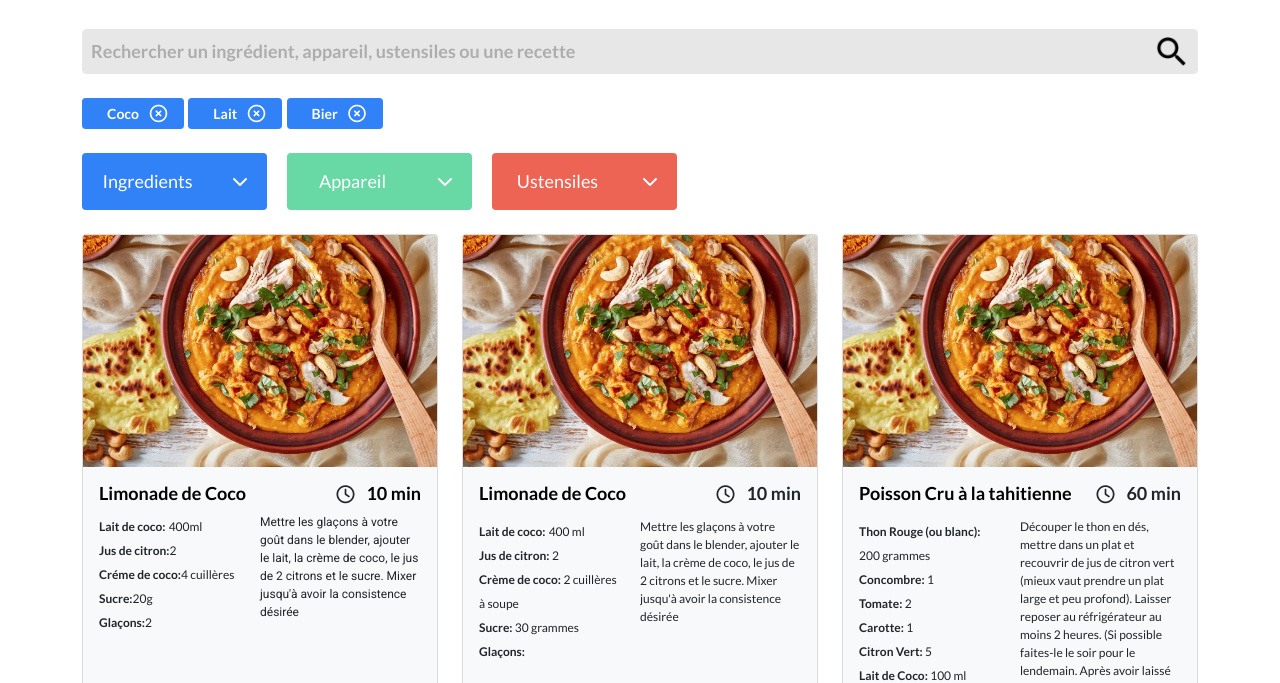
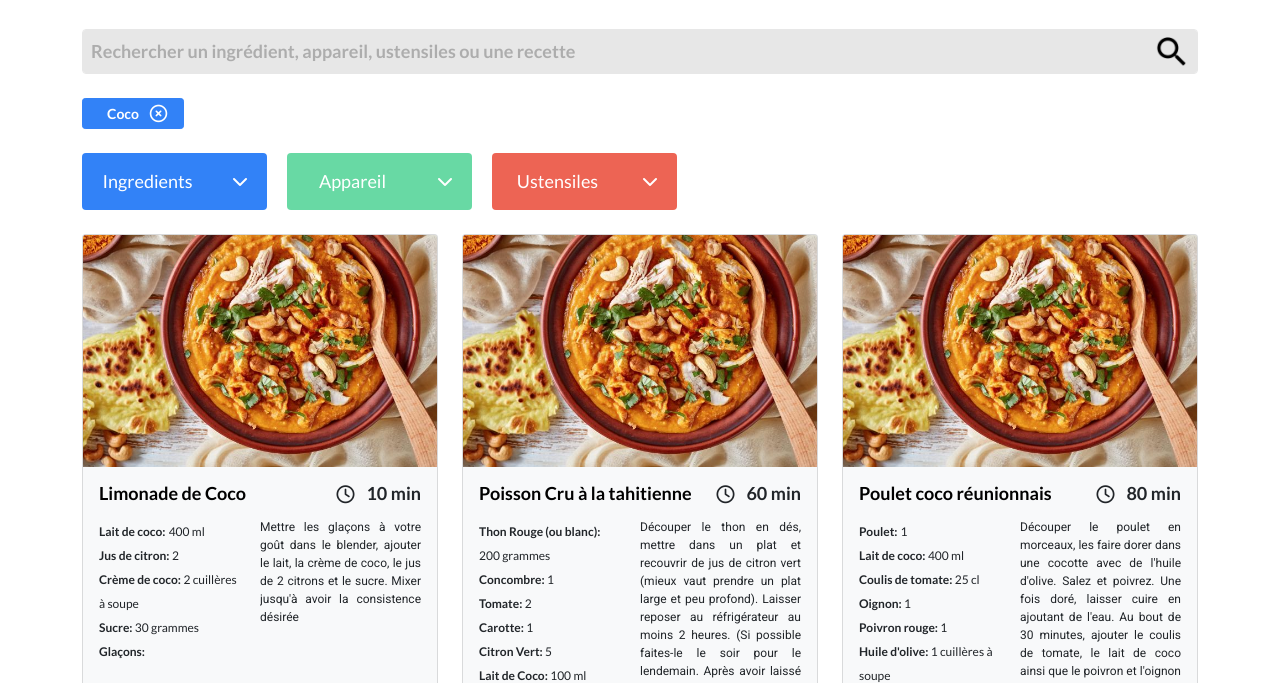
Before and after one commit to MarcosMene/MarcosMeneghetti_7_31122021, a website: page index.html in a window 1280 px wide. Shown: the part 117-800 px from the top of the page. Drawn offline with nearby package versions, Linux system fonts and the light colour scheme.

Commit message:
finalisation cards recipes

```diff
--- a/factories/cardsdiv.js
+++ b/factories/cardsdiv.js
@@ -29,7 +29,7 @@ function cardsFactory(data) {
                 <h3 class="card-text">${time} min</h3>
             </div>
         </div>
-        <div class="d-flex justify-content-between">
+        <div class="d-flex justify-content-between card-recette">
             <div class="w-50 card-body-ingredient">`;
 
     ingredients.forEach((ingredient) => {
@@ -49,7 +49,7 @@ function cardsFactory(data) {
             </div>
 
             <div class="w-50 card-body-description">
-              ${description}
+           <p>${description}</p>
             </div>
         </div>
     </div>
--- a/factories/minitagsdiv.js
+++ b/factories/minitagsdiv.js
@@ -2,9 +2,7 @@ function minitagsDOM(value, color) {
   const wrapper = document.createElement("button");
   wrapper.setAttribute("type", "button");
   wrapper.classList.add("btn", `btn-${color}`, "text-white", "btn-sm");
-
-  //   wrapper.classList.add("btn-sm");
-  wrapper.classList.add("px-3", "me-1", "my-1");
+  wrapper.classList.add("px-3", "me-3", "my-1");
   wrapper.classList.add("tag-button");
 
   let miniTagCard = "";
--- a/index.html
+++ b/index.html
@@ -48,14 +48,7 @@
                 <span class="mx-2 d-inline">Coco</span>
                 <i class="far fa-times-circle fa-lg close-tag"></i>
             </button>
-            <button type="button" class="btn btn-primary text-white btn-sm px-3 tag-button">
-                <span class="mx-2 d-inline">Lait</span>
-                <i class="far fa-times-circle fa-lg close-tag"></i>
-            </button>
-            <button type="button" class="btn btn-primary text-white btn-sm px-3 tag-button">
-                <span class="mx-2 d-inline">Bier</span>
-                <i class="far fa-times-circle fa-lg close-tag"></i>
-            </button>
+
 
 
         </section>
@@ -124,7 +117,7 @@
             <!-- row  -->
             <div class="row cards-recipes">
 
-                <div class="col-sm-6 col-lg-4 ">
+                <!-- <div class="col-sm-6 col-lg-4 ">
                     <div class="card text-dark bg-light mb-3">
                         <img src="./assets/recettes/1.jpeg" class="card-img-top" alt="...">
                         <div class="card-body">
@@ -155,7 +148,7 @@
                             </div>
                         </div>
                     </div>
-                </div>
+                </div> -->
 
             </div> <!-- row  -->
         </div>
--- a/scss/style.scss
+++ b/scss/style.scss
@@ -97,25 +97,31 @@ label {
     }
 
     .card-body {
-        height: 260px;
+        height: 300px;
+
+
+        .card-recette {
+            height: 80%;
+        }
 
         .card-body-ingredient {
             padding-right: 20px;
+            // height: 50%;
         }
 
         .card-body-description {
             font-size: 12px;
             width: 100%;
-            white-space: normal;
-            // text-align: justify;
-            // text-justify: inter-word;
+            // white-space: normal;
+            text-align: justify;
+            text-justify: inter-word;
             overflow: hidden;
-            max-height: 180px;
+            height: 100%;
+            text-overflow: ellipsis;
 
-            span {
-                text-overflow: ellipsis;
-            }
+
         }
+
     }
 
 }
@@ -161,6 +167,10 @@ input {
     align-items: center;
     justify-content: center;
     margin: 45px;
+
+    i {
+        z-index: 200;
+    }
 }
 
 .search-buttons {
--- a/tools/button-research-action.js
+++ b/tools/button-research-action.js
@@ -44,7 +44,6 @@ searchIngredientsExpand.addEventListener("click", () => {
   searchListBlockIngredients.classList.toggle("w-100");
   searchListIngredients.classList.toggle("expand-search-list");
   searchIngredientsExpand.classList.add("rotated");
-
   searchIngredientsInput.focus();
 });
 
--- a/tools/mini_tags_remove.js
+++ b/tools/mini_tags_remove.js
@@ -3,11 +3,8 @@ function remove() {
   this.parentNode.remove();
 }
 
-const buttonTag = document.querySelectorAll(".close-tag");
-console.log(buttonTag);
-console.log(buttonTag);
-console.log(buttonTag);
-console.log(buttonTag);
+let buttonTag = document.querySelectorAll(".close-tag");
+
 for (var i = 0; i < buttonTag.length; i++) {
   buttonTag[i].addEventListener("click", remove, false);
 }
```
Also changed, not shown: css/style.css, 1 other file.
